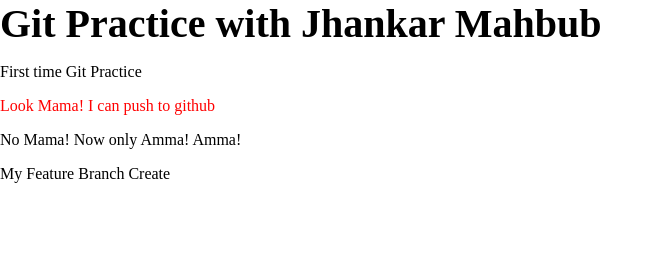
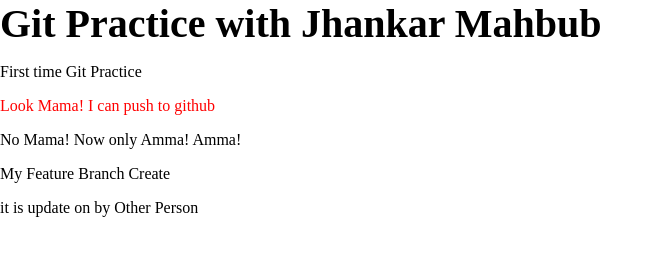
Before and after one commit to WebKawsar/git-practice, a plain HTML site: page index.html in a window 1280 px wide. Shown: the whole page, without its empty margins (0-663 px from the left). Drawn offline with Linux system fonts and the light colour scheme.

Commit message:
it is update on by Other Person

```diff
--- a/index.html
+++ b/index.html
@@ -20,6 +20,7 @@
     <p class="mama">Look Mama! I can push to github</p>
     <p>No Mama! Now only Amma! Amma!</p>
     <p>My Feature Branch Create</p>
+     <p>it is update on by Other Person</p>
 
 </body>
 </html>
```
